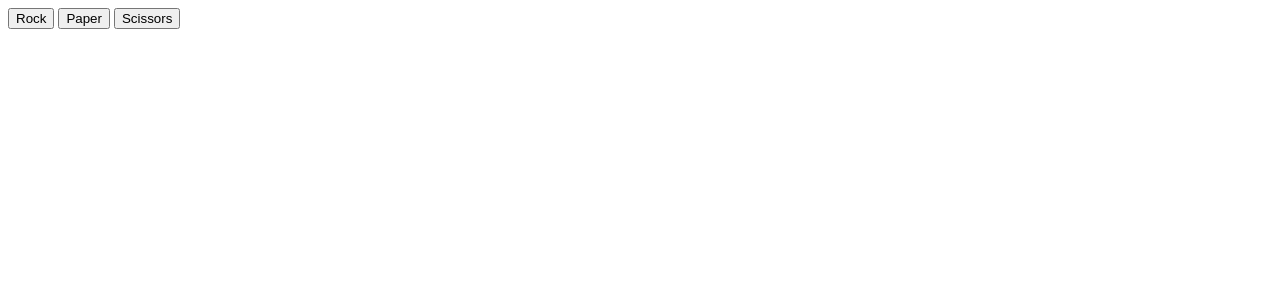
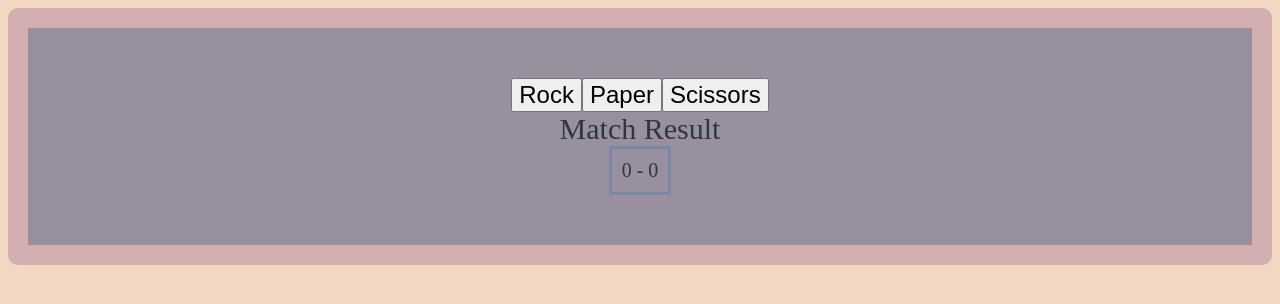
Before and after one commit to BrandonC123/rock-paper-scissors, a plain HTML site: page index.html in a window 1280 px wide. Drawn offline with Linux system fonts and the light colour scheme.

Commit message:
Added some styling to the page. Still need to work on overall formatting and JS functions.

```diff
--- a/index.html
+++ b/index.html
@@ -1,6 +1,7 @@
 <!DOCTYPE html>
 <html lang="en">
 <head>
+    <link rel="stylesheet" href="styles.css">
     <meta charset="UTF-8">
     <meta http-equiv="X-UA-Compatible" content="IE=edge">
     <meta name="viewport" content="width=device-width, initial-scale=1.0">
@@ -13,8 +14,8 @@
             <button id="paper-btn" class='btn'>Paper</button>
             <button id="scissors-btn" class='btn'>Scissors</button>
         </div>
-        <div id='result'></div>
-        <div class="score"></div>
+        <div id='result'>Match Result</div>
+        <div id="score">0 - 0</div>
 </div>
     <script src="script.js"></script>
 </body>
--- a/script.js
+++ b/script.js
@@ -62,7 +62,7 @@ function scoreCounter () {
 
 let resultsDivText;
 const resultsDiv = document.querySelector('#result');
-const scoreDiv = document.querySelector('.score');
+const scoreDiv = document.querySelector('#score');
 
 const btn = document.querySelector('.btn');
 btn.addEventListener('click', () => {
--- /dev/null
+++ b/styles.css
@@ -0,0 +1,33 @@
+body {
+    background-color: #F2D8C2;
+}
+
+#container {
+    display: flex;
+    align-items: center;
+    justify-content: center;
+    flex-direction: column;
+    background-color: #98909F;
+    border: solid 20px #D3AFAF;
+    padding: 50px;
+    border-radius: 10px;
+}
+
+.buttons {
+    display: flex;
+}
+#result {
+    font-size: 30px;
+    color: #2D3743;
+}
+
+#score {
+    font-size: 20px;
+    padding: 10px;
+    color: #2D3743;
+    border: solid 3px #7787A6;
+}
+
+button {
+    font-size: 24px;
+}
```
